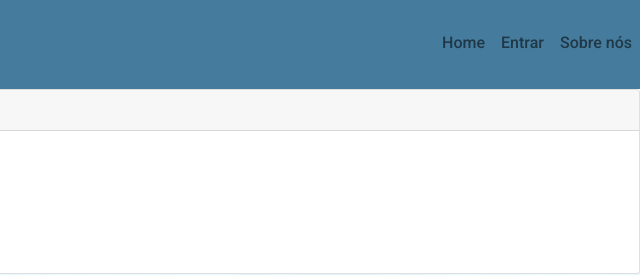
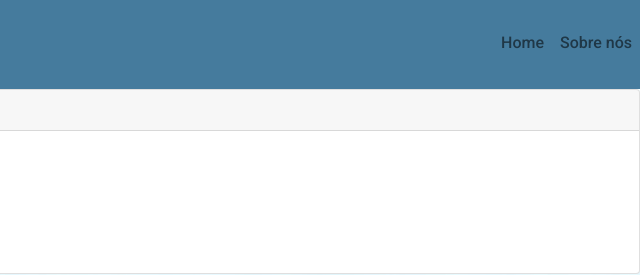
Before and after one commit to ramalhogs/notas-de-aula, a plain HTML site: page html/registro-disciplinas.html in a window 1280 px wide. Shown: the top 275 px of the page, 640-1280 px from the left. Drawn offline with nearby package versions, Linux system fonts and the light colour scheme.

Commit message:
feat: remove entrar option from registro-disciplinas

```diff
--- a/html/registro-disciplinas.html
+++ b/html/registro-disciplinas.html
@@ -34,10 +34,6 @@
 						<ul class="navbar-nav">
 							<li class="nav-item active">
 								<a class="nav-link " href="#">Home <span class="sr-only"></span></a>
-							</li>
-
-							<li class="nav-item active">
-								<a class="nav-link " href="#">Entrar</a>
 							</li>
 
 							<li class="nav-item active">
```
